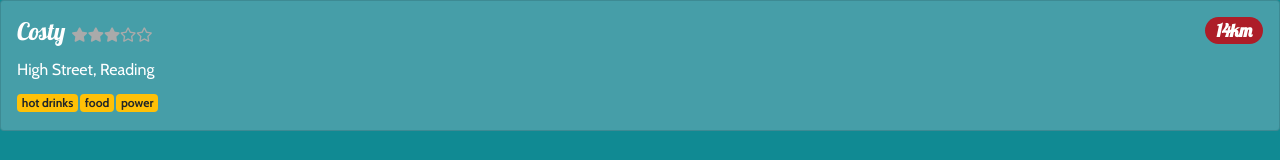
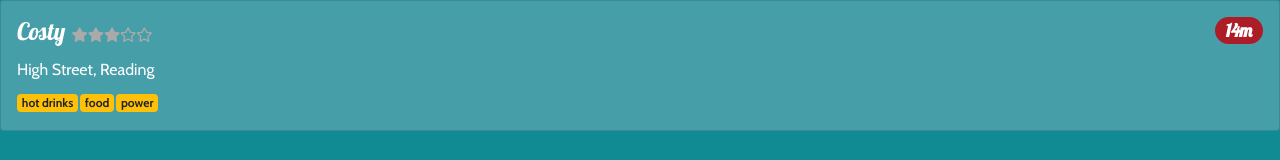
Before and after one commit to rustam-mukhametshin/loc8r, an Angular app in the folder app_public/: page / in a window 1280 px wide. Shown: the top 160 px of the page. Built offline with nearby package versions, Linux system fonts and the light colour scheme.

Commit message:
Fix location distance

```diff
--- a/app_public/src/app/home-list/home-list.component.html
+++ b/app_public/src/app/home-list/home-list.component.html
@@ -9,7 +9,7 @@
         <i class="fa{{ location.rating < 4 ? 'r' : 's' }} fa-star"></i>
         <i class="fa{{ location.rating < 5 ? 'r' : 's' }} fa-star"></i>
       </small>
-      <span class="badge badge-pill badge-default float-right">{{location.distance}}km</span>
+      <span class="badge badge-pill badge-default float-right">{{location.distance | distance}}</span>
     </h4>
     <p class="address">{{location.address}}</p>
     <div class="facilities">
```
